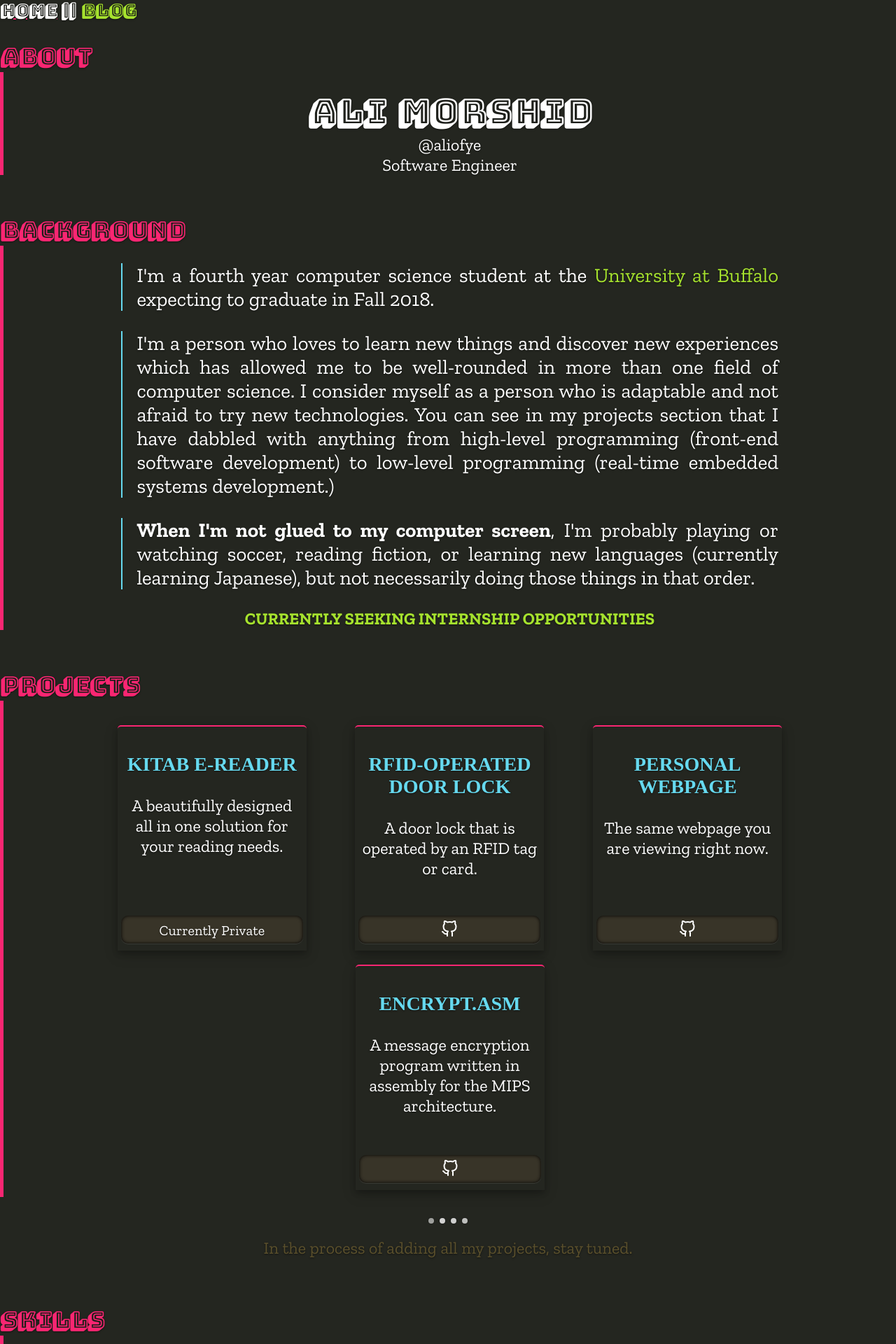
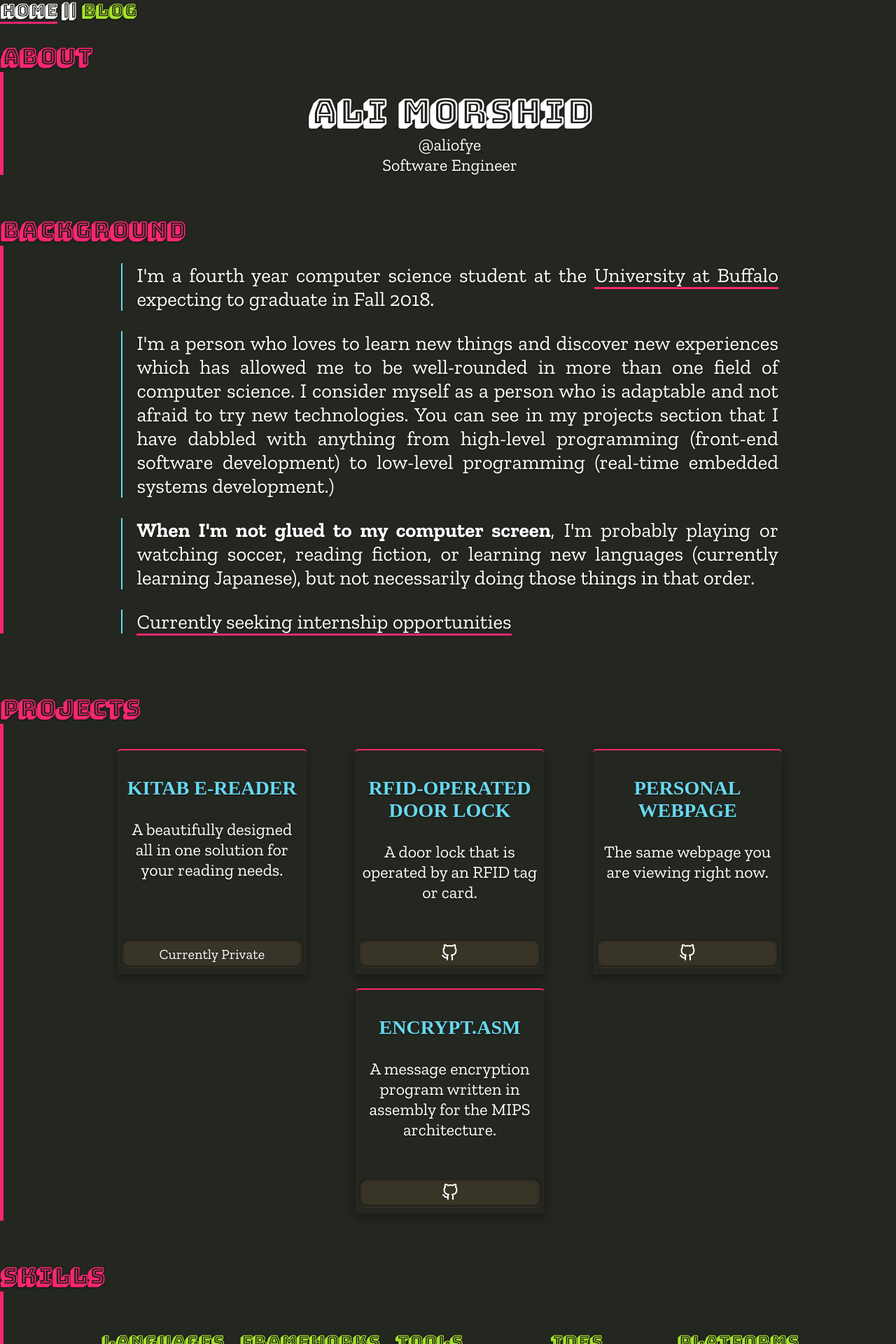
Before and after one commit to aliofyemen/aliofyemen.github.io, a Jekyll site: the page built from index.html, in a window 1280 px wide. Shown: the top 1920 px of the page at 70% size. Built offline with Jekyll 4.4.1, drawn with Linux system fonts in a browser that asks for light colours; some web fonts are replaced.

Commit message:
restyled links to be more consistent with text some visual enhancements

```diff
--- a/_includes/employment.html
+++ b/_includes/employment.html
@@ -1,3 +1,5 @@
-<a href="{{ site.resume }}" class="bounce">
-  <strong class="uppercase"> Currently seeking {{ site.status }} opportunities</strong>
-</a>
+<blockquote>
+	<a href="{{ site.resume }}">
+	   Currently seeking {{ site.status }} opportunities
+	</a>
+</blockquote>
--- a/_includes/projects.html
+++ b/_includes/projects.html
@@ -24,7 +24,7 @@
     	{% endfor %}
     </div>
   </div>
-  <div class=" adding_projects center_text">
+  <!-- <div class=" adding_projects center_text">
     <div class="loading">
       <div class="loading-dot"></div>
       <div class="loading-dot"></div>
@@ -32,5 +32,5 @@
       <div class="loading-dot"></div>
     </div>
     In the process of adding all my projects, stay tuned.
-  </div>
+  </div> -->
 </section>
--- a/_posts/2018-02-02-rfid-operated-door-lock.markdown
+++ b/_posts/2018-02-02-rfid-operated-door-lock.markdown
@@ -30,9 +30,9 @@ These will be used to connect the hardware parts together.
 ## Software
 
 For the software part of things, you would need to download the following:
-#### 1. Arduino IDE [[link]][1]
+#### 1. [Arduino IDE][1]
 To program the Arduino Uno.
-#### 2. Source code [[link]][2]
+#### 2. [Source Code][2]
 For our program logic.
 
 Still here? I commend your perseverance. In that case, I would like to challenge you to finish the next part! Feel free to email [me][email] if you have any questions along the way.
--- a/css/styles.scss
+++ b/css/styles.scss
@@ -99,12 +99,23 @@ a {
 
 a:hover {
   		color: $snow;
-  		text-decoration: underline;
-    	text-decoration-color: $neon-pink;
+  		border-bottom: 3px solid $neon-pink;
 }
 
 a:active {
 	color: $neon-orange;
+}
+
+blockquote > a, p > a, h4 > a {
+	color: $snow;
+	border-bottom: 3px solid $neon-pink;
+	text-decoration: none;
+}
+
+blockquote > a:hover, p > a:hover, h4 > a:hover {
+	animation: highlight 0.3s;
+	animation-fill-mode: forwards;
+	text-decoration: none;
 }
 
 blockquote {
@@ -197,6 +208,16 @@ h2:before {
     0% { top: 0; }
     50% { top: -0.2em; }
     100% { top: 0; }
+}
+
+@keyframes highlight {
+ 	0% {
+
+ 	}
+ 	100% {
+ 		color: $abyss;
+ 		background: $neon-pink;
+ 	}
 }
 
 
@@ -341,7 +362,6 @@ h2:before {
 
 #blog_title {
 	font-size: 1.5em;
-	color: $snow;
 }
 
 #blog_header {
```
Also changed, not shown: _includes/background.html (line endings or trailing spaces), 4 other files.
